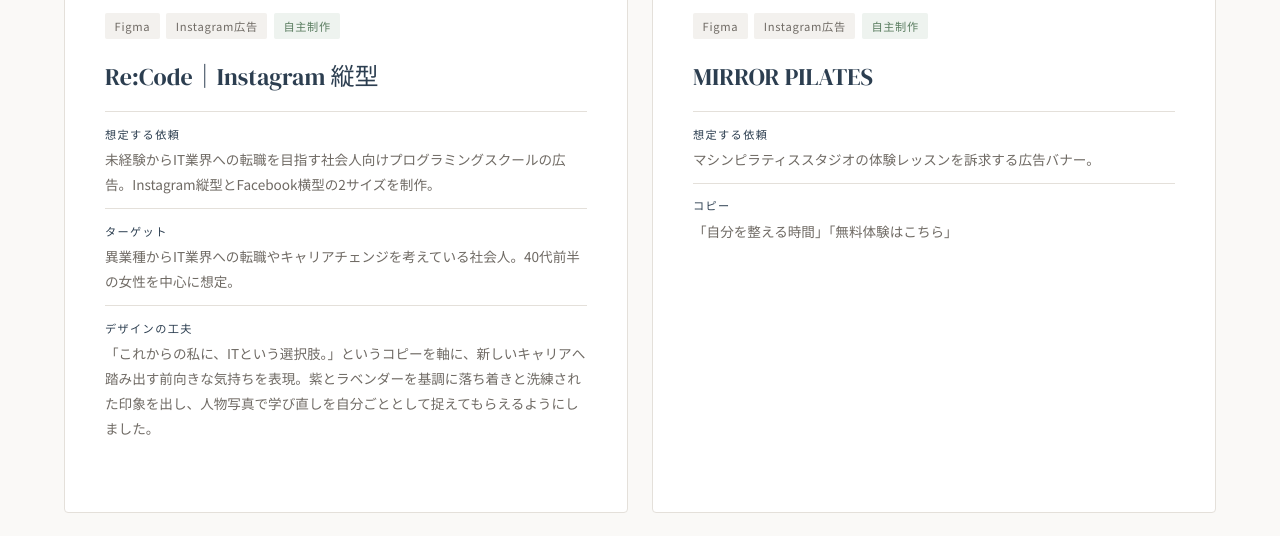
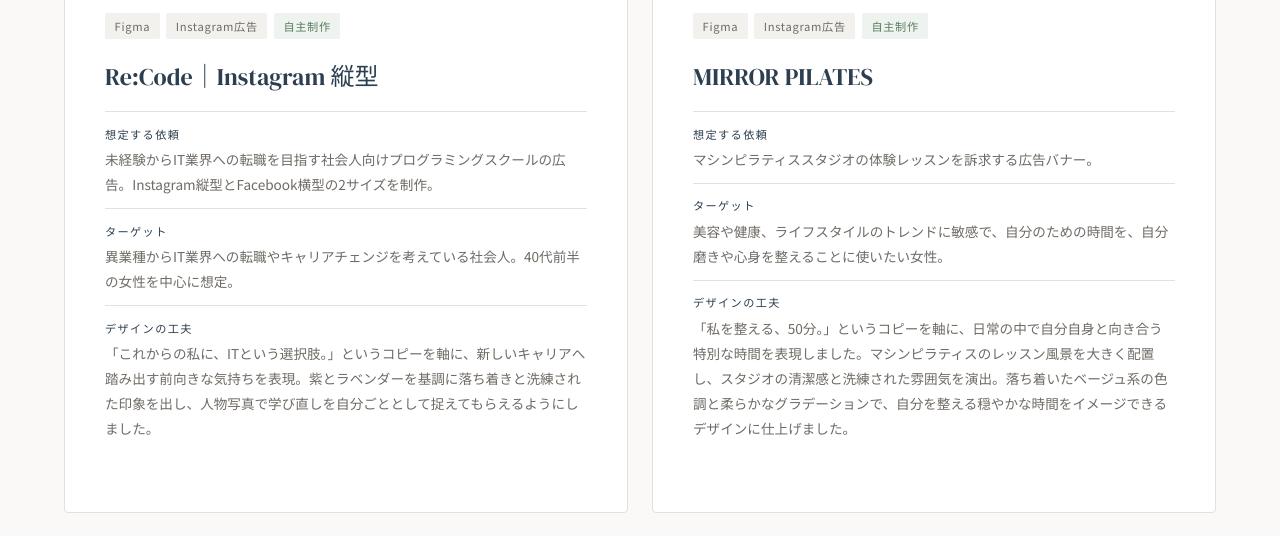
Before and after one commit to ryokomatsumoto929/portfolio, a plain HTML site: page portfolio.html in a window 1280 px wide. Shown: the part 2876-3412 px from the top of the page. Drawn offline with Linux system fonts and the light colour scheme.

Commit message:
Update work brief section in portfolio.html

```diff
--- a/portfolio.html
+++ b/portfolio.html
@@ -285,8 +285,7 @@
           <span class="work-badge">自主制作</span>
         </div>
         <h4 class="work-title">MIRROR PILATES</h4>
-        <dl class="work-brief"><div><dt>想定する依頼</dt><dd>マシンピラティススタジオの体験レッスンを訴求する広告バナー。</dd></div><div><dt>コピー</dt><dd>「自分を整える時間」「無料体験はこちら」</dd></div></dl>
-        <!-- TODO: ターゲット・配色・写真・レイアウトの意図は、完成画像を確認してから追記 -->
+        <dl class="work-brief"><div><dt>想定する依頼</dt><dd>マシンピラティススタジオの体験レッスンを訴求する広告バナー。</dd></div><div><dt>ターゲット</dt><dd>美容や健康、ライフスタイルのトレンドに敏感で、自分のための時間を、自分磨きや心身を整えることに使いたい女性。</dd></div><div><dt>デザインの工夫</dt><dd>「私を整える、50分。」というコピーを軸に、日常の中で自分自身と向き合う特別な時間を表現しました。マシンピラティスのレッスン風景を大きく配置し、スタジオの清潔感と洗練された雰囲気を演出。落ち着いたベージュ系の色調と柔らかなグラデーションで、自分を整える穏やかな時間をイメージできるデザインに仕上げました。</dd></div></dl>
       </article>
       <article class="work-card reveal">
         <button type="button" class="work-preview zoom" aria-label="Re:Code｜Facebook 横型 を拡大して見る">
```
